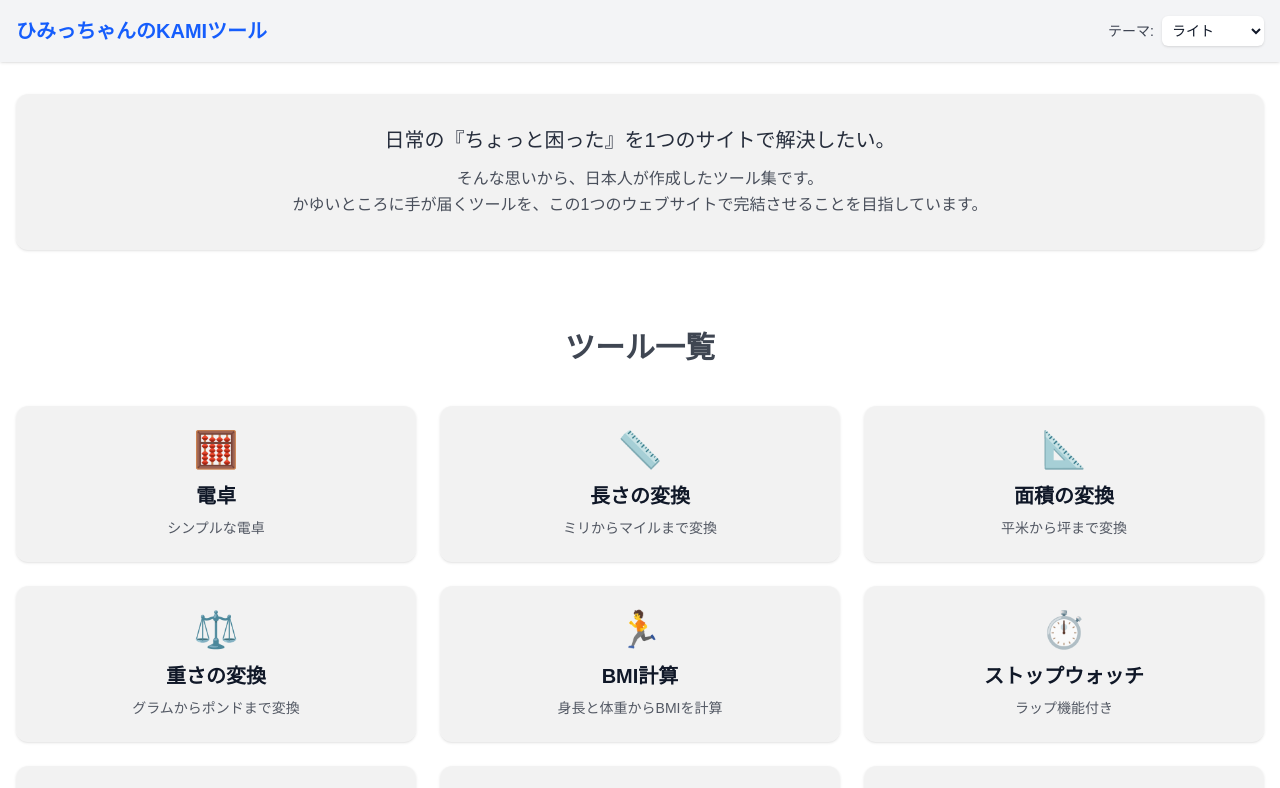
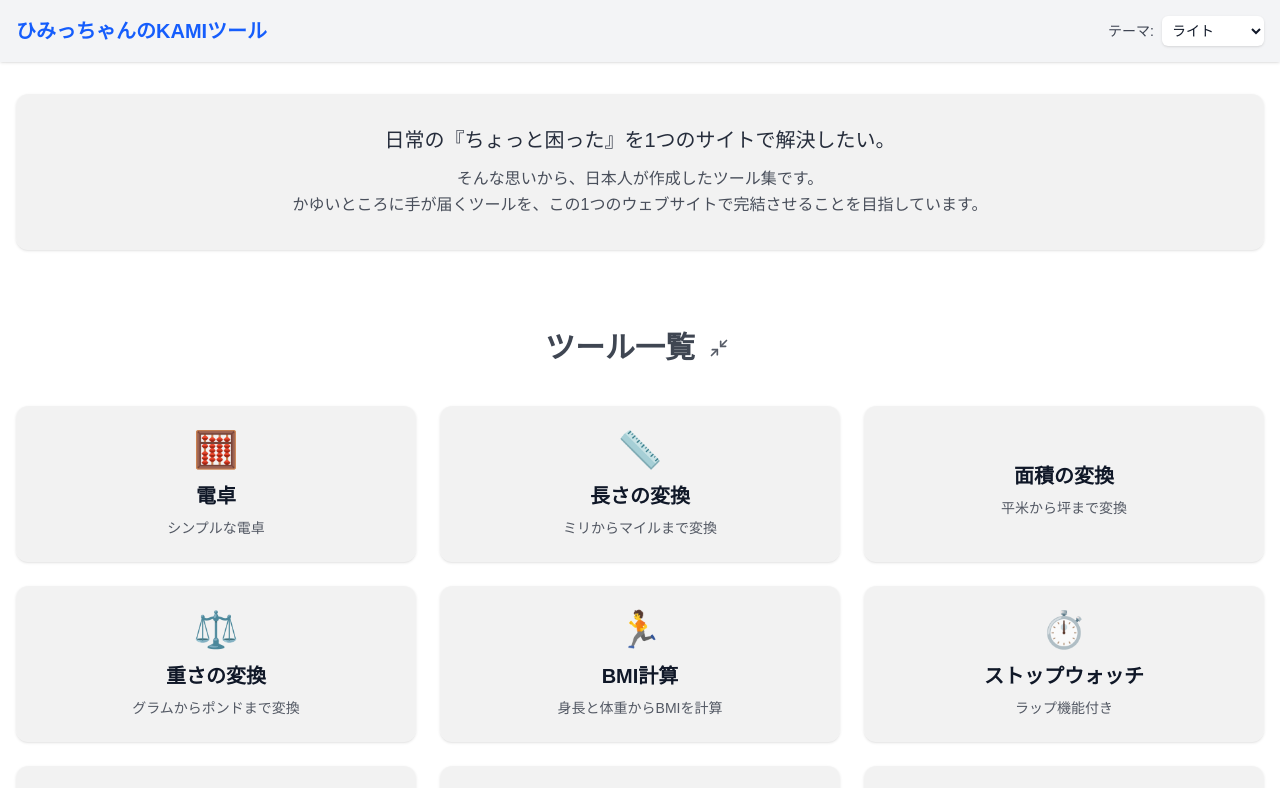
Before and after one commit to himitu-da/himitu-tool, a Next.js app: page /tool/ in a window 1280 px wide. Shown: the top 788 px of the page. Built offline with nearby package versions, Linux system fonts and the light colour scheme.

Commit message:
feat(home): 依存関係にlucide-reactを追加し、ツール一覧の最小化機能を実装

```diff
--- a/package.json
+++ b/package.json
@@ -13,6 +13,7 @@
     "tools:improve:pick": "node scripts/pick-improvement-tools.js"
   },
   "dependencies": {
+    "lucide-react": "^0.577.0",
     "next": "16.1.6",
     "react": "19.2.3",
     "react-dom": "19.2.3"
--- a/src/app/page.tsx
+++ b/src/app/page.tsx
@@ -1,49 +1,54 @@
+"use client";
+
 import Link from "next/link";
+import { useState } from "react";
 
 export default function Home() {
+  const [isMinimized, setIsMinimized] = useState(false);
+
   const tools = [
     { title: "電卓", path: "/calculator", icon: "🧮", desc: "シンプルな電卓" },
     { title: "長さの変換", path: "/length", icon: "📏", desc: "ミリからマイルまで変換" },
-    { title: "面積の変換", path: "/area", icon: "📐", desc: "平米から坪まで変換" },
+    { title: "面積の変換", path: "/area", icon: "", desc: "平米から坪まで変換" },
     { title: "重さの変換", path: "/weight", icon: "⚖️", desc: "グラムからポンドまで変換" },
     { title: "BMI計算", path: "/bmi", icon: "🏃", desc: "身長と体重からBMIを計算" },
     { title: "ストップウォッチ", path: "/stopwatch", icon: "⏱️", desc: "ラップ機能付き" },
-    { title: "リピートタイマー", path: "/repeat-timer", icon: "🔁", desc: "繰り返し計測" },
-    { title: "ポモドーロタイマー", path: "/pomodoro", icon: "🍅", desc: "25分作業＋5分休憩" },
+    { title: "リピートタイマー", path: "/repeat-timer", icon: "", desc: "繰り返し計測" },
+    { title: "ポモドーロタイマー", path: "/pomodoro", icon: "", desc: "25分作業＋5分休憩" },
     { title: "パスワード生成", path: "/password-generator", icon: "🔑", desc: "安全なパスワードを自動生成" },
-    { title: "QRコード生成", path: "/qr-code", icon: "📱", desc: "URLからQRを生成" },
-    { title: "文字数カウント", path: "/char-counter", icon: "📝", desc: "文字・単語・行数をカウント" },
+    { title: "QRコード生成", path: "/qr-code", icon: "", desc: "URLからQRを生成" },
+    { title: "文字数カウント", path: "/char-counter", icon: "", desc: "文字・単語・行数をカウント" },
     { title: "カラーコード変換", path: "/color-converter", icon: "🎨", desc: "HEXとRGBを相互変換" },
-    { title: "カレンダー", path: "/calendar", icon: "📅", desc: "シンプルなカレンダー" },
-    { title: "西暦/元号変換", path: "/year-converter", icon: "🔄", desc: "西暦と和暦の変換" },
-    { title: "世界時計", path: "/world-clock", icon: "🌍", desc: "世界の現在時刻" },
+    { title: "カレンダー", path: "/calendar", icon: "", desc: "シンプルなカレンダー" },
+    { title: "西暦/元号変換", path: "/year-converter", icon: "", desc: "西暦と和暦の変換" },
+    { title: "世界時計", path: "/world-clock", icon: "", desc: "世界の現在時刻" },
     { title: "ハッシュ生成", path: "/hash-generator", icon: "#️⃣", desc: "テキストからSHA-256を生成" },
     { title: "ダミーテキスト生成", path: "/dummy-text", icon: "📃", desc: "文字数指定で生成" },
     { title: "タイマーツール", path: "/timer", icon: "⏲️", desc: "ブラウザで使える便利なタイマー。" },
     { title: "Base64エンコード", path: "/b64-enc", icon: "🔤", desc: "文字をBase64に" },
     { title: "Base64デコード", path: "/b64-dec", icon: "🔡", desc: "Base64を文字に" },
-    { title: "URLエンコード", path: "/url-enc", icon: "🔗", desc: "構成要素を安全に" },
+    { title: "URLエンコード", path: "/url-enc", icon: "", desc: "構成要素を安全に" },
     { title: "URLデコード", path: "/url-dec", icon: "🌐", desc: "エンコード復元" },
     { title: "大文字変換", path: "/upper", icon: "🅰️", desc: "英字を大文字に" },
     { title: "小文字変換", path: "/lower", icon: "a", desc: "英字を小文字に" },
-    { title: "文字反転", path: "/reverse", icon: "🔄", desc: "文字列を逆順に" },
-    { title: "重複行削除", path: "/dedup", icon: "🗑️", desc: "重複の削除" },
+    { title: "文字反転", path: "/reverse", icon: "", desc: "文字列を逆順に" },
+    { title: "重複行削除", path: "/dedup", icon: "️", desc: "重複の削除" },
     { title: "行ソート", path: "/sort-lines", icon: "📋", desc: "辞書順ソート" },
     { title: "JSON整形", path: "/json-format", icon: "｛", desc: "JSONを見やすく" },
     { title: "JSON圧縮", path: "/json-min", icon: "｝", desc: "JSONの空白削除" },
-    { title: "HTMLエスケープ", path: "/html-enc", icon: "🛡️", desc: "<>を置換" },
-    { title: "ASCII変換", path: "/ascii-enc", icon: "🔢", desc: "文字番号化" },
+    { title: "HTMLエスケープ", path: "/html-enc", icon: "️", desc: "<>を置換" },
+    { title: "ASCII変換", path: "/ascii-enc", icon: "", desc: "文字番号化" },
     { title: "キャメルケース", path: "/camel-case", icon: "🐫", desc: "A B -> aB" },
     { title: "スネークケース", path: "/snake-case", icon: "🐍", desc: "A B -> a_b" },
     { title: "ケバブケース", path: "/kebab-case", icon: "🍢", desc: "A B -> a-b" },
-    { title: "行シャッフル", path: "/shuffle-lines", icon: "🔀", desc: "ランダムソート" },
-    { title: "消費税計算", path: "/tax-calc", icon: "💰", desc: "税込/税抜" },
+    { title: "行シャッフル", path: "/shuffle-lines", icon: "", desc: "ランダムソート" },
+    { title: "消費税計算", path: "/tax-calc", icon: "", desc: "税込/税抜" },
     { title: "割引計算", path: "/discount-calc", icon: "📉", desc: "○%オフ価格" },
     { title: "割り勘", path: "/split-bill", icon: "🤝", desc: "人数で割る" },
-    { title: "アスペクト比", path: "/aspect-ratio", icon: "🖥️", desc: "W/Hの比率" },
+    { title: "アスペクト比", path: "/aspect-ratio", icon: "️", desc: "W/Hの比率" },
     { title: "乱数生成", path: "/random-num", icon: "🎲", desc: "範囲内の乱数" },
     { title: "年齢計算", path: "/age-calc", icon: "🎂", desc: "生年から" },
-    { title: "バイト変換", path: "/byte-calc", icon: "💾", desc: "B > KB/MB/GB" },
+    { title: "バイト変換", path: "/byte-calc", icon: "", desc: "B > KB/MB/GB" },
     { title: "パーセント計算", path: "/percent-calc", icon: "📈", desc: "AはBの何%？" },
     { title: "速度変換", path: "/speed-calc", icon: "🚗", desc: "km/h > m/s" },
     { title: "温度変換", path: "/temp-calc", icon: "🌡️", desc: "C > F" },
@@ -51,10 +56,10 @@ export default function Home() {
     { title: "利益率", path: "/profit-margin", icon: "📊", desc: "原価と売価" },
     { title: "2進数変換", path: "/bin-enc", icon: "0️⃣", desc: "文字をバイナリに" },
     { title: "16進数変換", path: "/hex-enc", icon: "#️⃣", desc: "文字をHEXに" },
-    { title: "UUID生成", path: "/uuid", icon: "🆔", desc: "v4フォーマット" },
-    { title: "サイコロ", path: "/dice", icon: "🎲", desc: "1〜6のランダム" },
+    { title: "UUID生成", path: "/uuid", icon: "", desc: "v4フォーマット" },
+    { title: "サイコロ", path: "/dice", icon: "", desc: "1〜6のランダム" },
     { title: "UNIXタイム", path: "/unix-time", icon: "🕒", desc: "現在時刻の秒数" },
-    { title: "色生成", path: "/color-gen", icon: "🎨", desc: "ランダム配色" },
+    { title: "色生成", path: "/color-gen", icon: "", desc: "ランダム配色" },
     { title: "日付差分", path: "/days-diff", icon: "📅", desc: "日数計算" },
   ];
 
@@ -71,7 +76,45 @@ export default function Home() {
       </section>
 
       <section className="mt-16 sm:mt-20">
-        <h2 className="text-2xl sm:text-3xl font-bold opacity-80 text-center my-6 sm:my-8">ツール一覧</h2>
+        <div className="flex items-center justify-center gap-2 my-6 sm:my-8">
+          <h2 className="text-2xl sm:text-3xl font-bold opacity-80 text-center">ツール一覧</h2>
+          <button
+            onClick={() => setIsMinimized(!isMinimized)}
+            className="p-1.5 rounded-md hover:bg-black/10 dark:hover:bg-white/10 transition-colors opacity-70 hover:opacity-100"
+            title={isMinimized ? "最大化" : "最小化"}
+          >
+            {isMinimized ? (
+              <svg xmlns="http://www.w3.org/2000/svg" width="20" height="20" viewBox="0 0 24 24" fill="none" stroke="currentColor" strokeWidth="2" strokeLinecap="round" strokeLinejoin="round">
+                <polyline points="15 3 21 3 21 9"></polyline>
+                <polyline points="9 21 3 21 3 15"></polyline>
+                <line x1="21" y1="3" x2="14" y2="10"></line>
+                <line x1="3" y1="21" x2="10" y2="14"></line>
+              </svg>
+            ) : (
+              <svg xmlns="http://www.w3.org/2000/svg" width="20" height="20" viewBox="0 0 24 24" fill="none" stroke="currentColor" strokeWidth="2" strokeLinecap="round" strokeLinejoin="round">
+                <polyline points="4 14 10 14 10 20"></polyline>
+                <polyline points="20 10 14 10 14 4"></polyline>
+                <line x1="14" y1="10" x2="21" y2="3"></line>
+                <line x1="3" y1="21" x2="10" y2="14"></line>
+              </svg>
+            )}
+          </button>
+        </div>
+
+        {isMinimized ? (
+          <ul className="mt-8 flex flex-wrap gap-2 justify-center">
+            {tools.map((tool) => (
+              <li key={tool.path}>
+                <Link
+                  href={tool.path}
+                   className="inline-block px-4 py-2 bg-black/5 dark:bg-white/5 rounded-md shadow-sm hover:opacity-75 transition-opacity"
+                >
+                  <span className="text-sm font-medium">{tool.title}</span>
+                </Link>
+              </li>
+            ))}
+          </ul>
+        ) : (
           <ul className="mt-8 sm:mt-10 grid grid-cols-1 sm:grid-cols-2 lg:grid-cols-3 gap-6">
             {tools.map((tool) => (
               <li key={tool.path}>
@@ -86,6 +129,7 @@ export default function Home() {
               </li>
             ))}
           </ul>
+        )}
       </section>
     </div>
   );
```
Also changed, not shown: 1 other file (tests, documents, lock files or other folders). Lines whose indentation alone changed are shown as unchanged.
